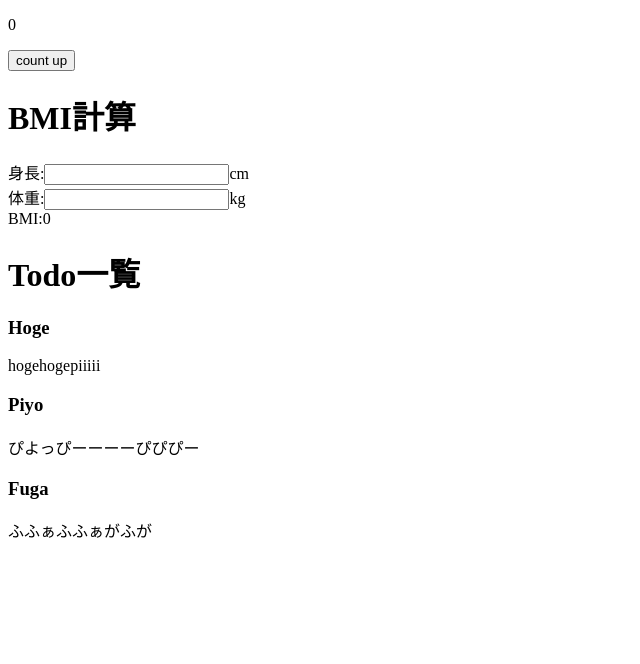
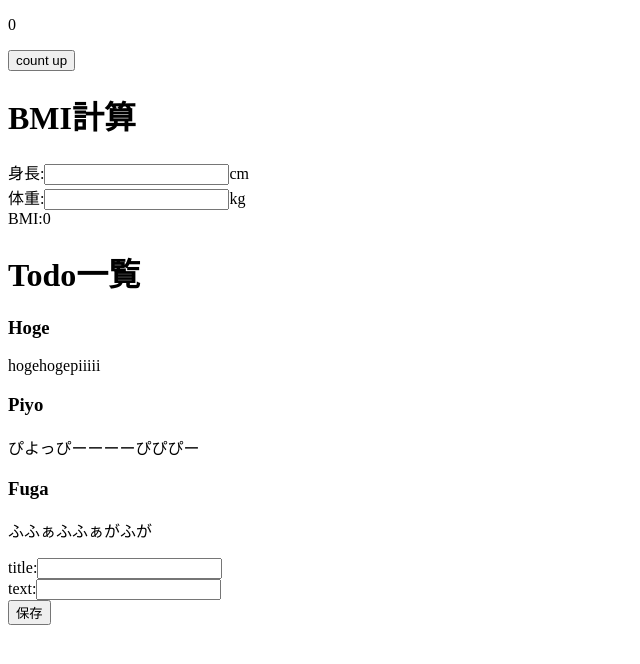
Before and after one commit to Kinoshita0623/hello-react-ts, a React (Create React App) app: page / in a window 1280 px wide. Shown: the top 664 px of the page, without its empty margins (0-640 px from the left). Built offline with nearby package versions, Linux system fonts and the light colour scheme.

Commit message:
change Todoに要素が追加されるようにした

```diff
--- a/src/App.tsx
+++ b/src/App.tsx
@@ -32,6 +32,14 @@ class App extends React.Component<{}, State>{
 
   }
 
+  handleSubmitTodo(todo: Todo) {
+    let todos = this.state.todos.slice();
+    todos.push(todo);
+    this.setState({
+      todos: todos
+    });
+  }
+
   render() {
     return (<div>
       <p>{this.state.count}</p>
@@ -42,7 +50,8 @@ class App extends React.Component<{}, State>{
       <div>
       </div>
       <h1>Todo一覧</h1>
-      <TodoList todos={ this.state.todos }/>
+      <TodoList todos={this.state.todos} />
+      <TodoForm onSubmit={ this.handleSubmitTodo } />
     </div>);
   }
 }
```
Also changed, not shown: 1 other file (tests, documents, lock files or other folders).
